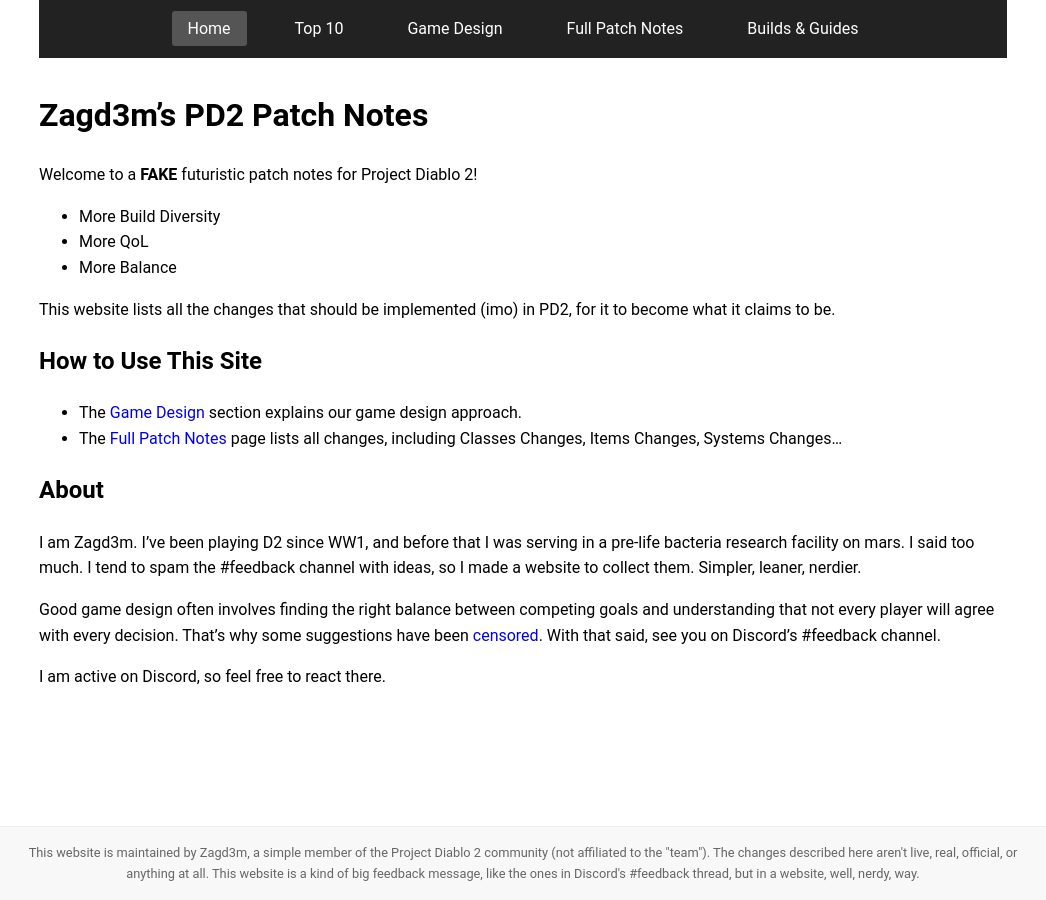
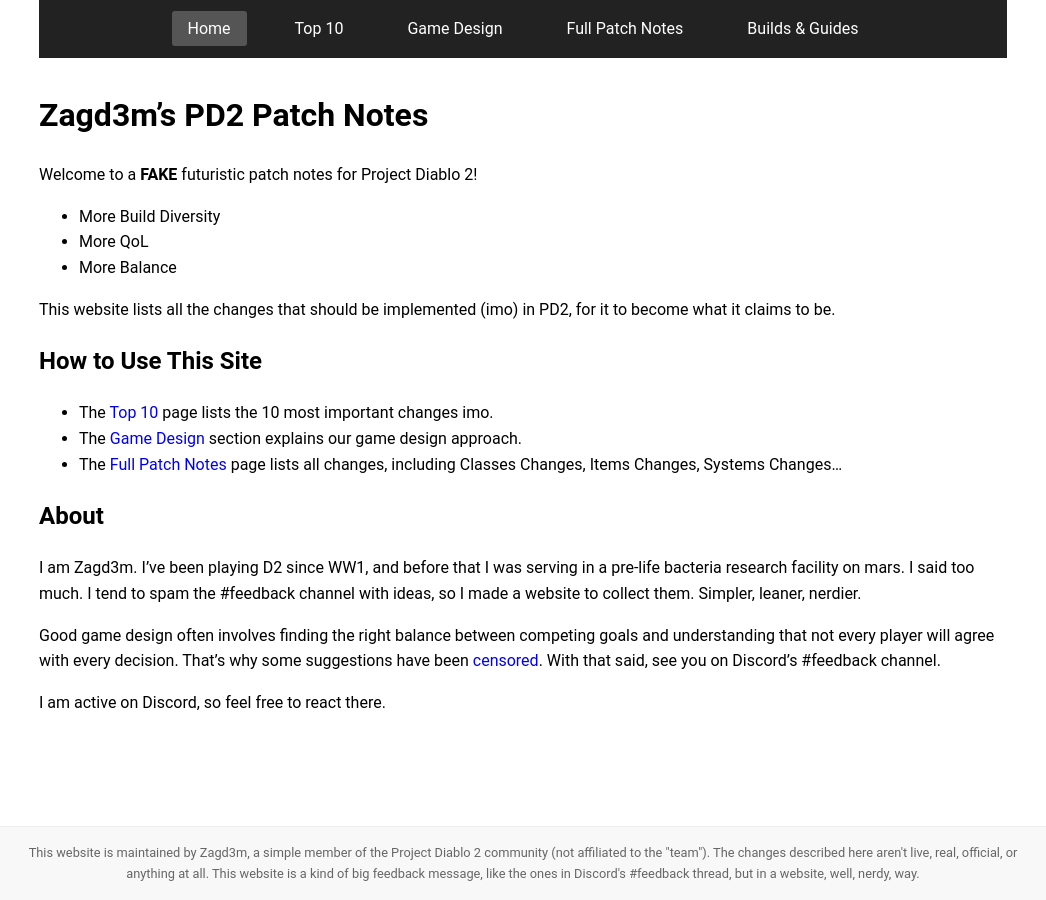
Before and after one commit to zagd3m/patchnotes, a Jekyll site: the page built from docs/index.md, in a window 1280 px wide. Shown: the whole page, without its empty margins (117-1163 px from the left). Built offline with Jekyll 4.4.1, drawn with Linux system fonts in a browser that asks for light colours.

Commit message:
Index change.

```diff
--- a/docs/index.md
+++ b/docs/index.md
@@ -16,6 +16,7 @@
 
 ## How to Use This Site
 
+- The [Top 10](/patchnotes/top10) page lists the 10 most important changes imo.
 - The [Game Design](/patchnotes/gamedesign) section explains our game design approach.
 - The [Full Patch Notes](/patchnotes/full-notes) page lists all changes, including Classes Changes, Items Changes, Systems Changes...
 
```
